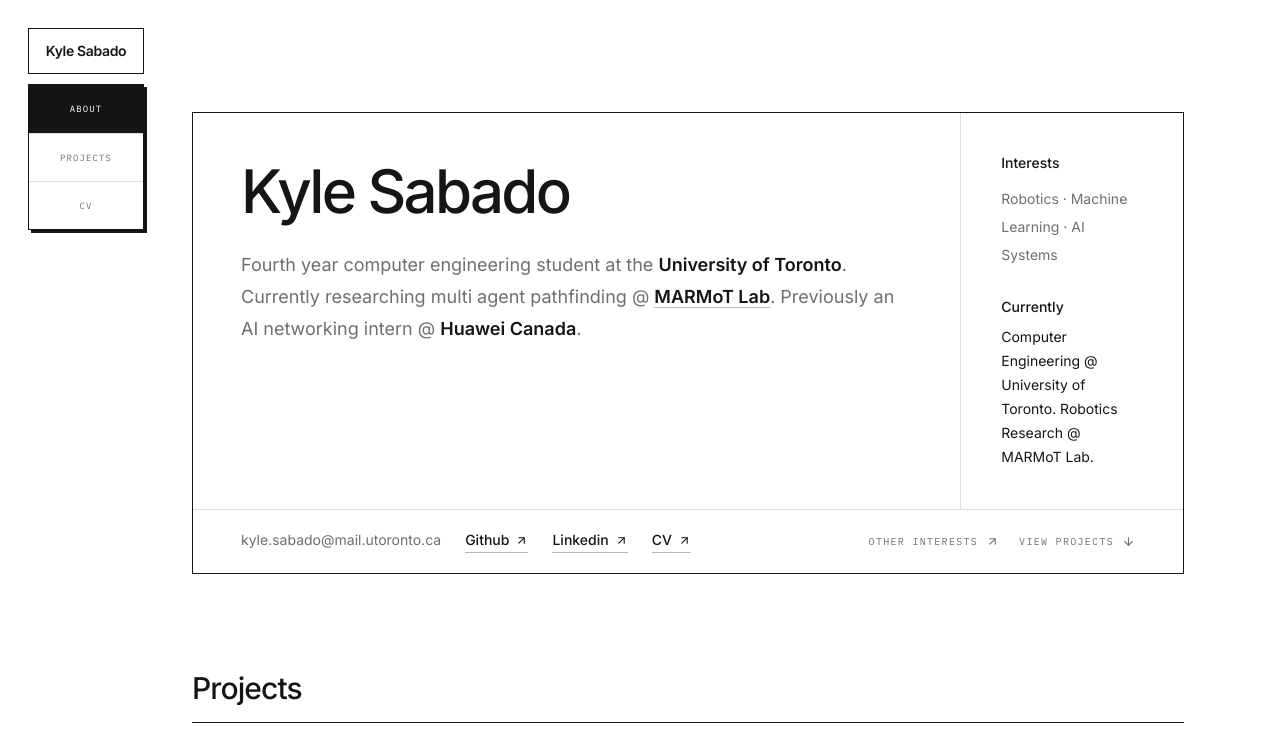
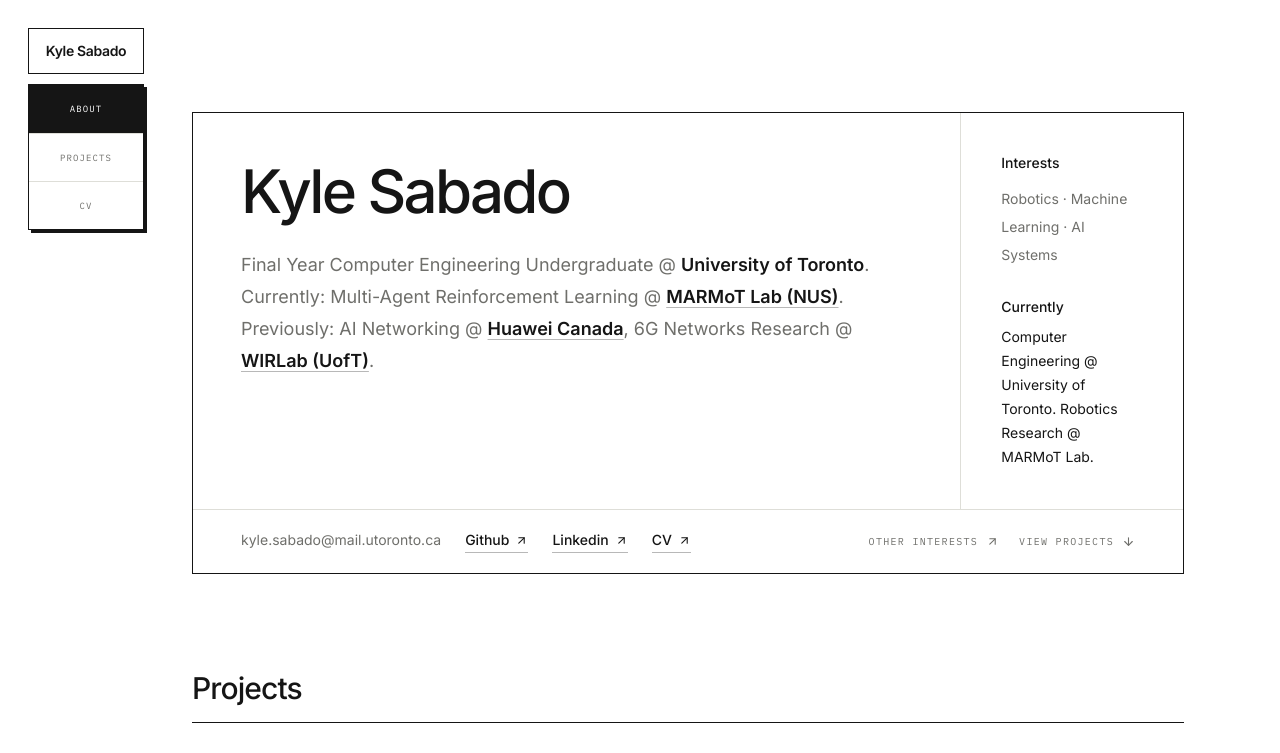
Before and after one commit to Kylx28/kylx28.github.io, a React (Vite) app: page /#/ in a window 1280 px wide. Shown: the top 753 px of the page. Built offline with nearby package versions, Linux system fonts and the light colour scheme; grey boxes are pictures that could not be loaded.

Commit message:
update bio

```diff
--- a/src/data/profile.ts
+++ b/src/data/profile.ts
@@ -2,19 +2,24 @@ export interface BioPart {
   text: string
   emphasis?: boolean
   href?: string
+  newLine?: boolean
 }
 
 export const profile = {
   name: 'Kyle Sabado',
   // role: 'Machine Learning · Robotics · AI Systems',
   bio: [
-    { text: 'Fourth year computer engineering student at the ' },
+    { text: 'Final Year Computer Engineering Undergraduate @ ' },
     { text: 'University of Toronto', emphasis: true },
-    { text: '. Currently researching multi agent pathfinding @ ' },
-    { text: 'MARMoT Lab', emphasis: true, href: 'https://marmotlab.org/index.html' },
-    { text: '. Previously an AI networking intern @ ' },
-    { text: 'Huawei Canada', emphasis: true },
     { text: '.' },
+    { text: 'Currently: Multi-Agent Reinforcement Learning @ ', newLine: true },
+    { text: 'MARMoT Lab (NUS)', emphasis: true, href: 'https://marmotlab.org/index.html' },
+    { text: '.' },
+    { text: 'Previously: AI Networking @ ', newLine: true },
+    { text: 'Huawei Canada', emphasis: true, href: 'https://www.linkedin.com/company/huawei-technologies-canada-co-ltd/' },
+    { text: ', 6G Networks Research @ ' },
+    { text: 'WIRLab (UofT)', emphasis: true, href: 'https://www.wirlab.utoronto.ca/'},
+    { text: '.'}
   ] as BioPart[],
   affiliation: 'Computer Engineering @ University of Toronto. Robotics Research @ MARMoT Lab.',
   interests: ['Robotics', 'Machine Learning', 'AI Systems'],
--- a/src/pages/HomePage.tsx
+++ b/src/pages/HomePage.tsx
@@ -1,5 +1,5 @@
 import { ArrowDown, ArrowUpRight } from 'lucide-react'
-import { useEffect } from 'react'
+import { Fragment, useEffect } from 'react'
 import { Link, useLocation } from 'react-router-dom'
 import { CVContent } from '../components/CVContent'
 import { ProjectIndex } from '../components/ProjectIndex'
@@ -21,12 +21,17 @@ export function HomePage() {
             <div className="p-6 sm:p-9 lg:p-12">
               <h1 className="text-5xl font-medium tracking-[-0.045em] sm:text-6xl">{profile.name}</h1>
               <p className="mt-7 max-w-3xl text-lg leading-8 text-muted">
-                {profile.bio.map((part, index) => part.href ? (
-                  <a key={index} href={part.href} target="_blank" rel="noreferrer" className="font-semibold text-ink underline decoration-ink/30 underline-offset-4 hover:decoration-ink">{part.text}</a>
-                ) : part.emphasis ? (
-                  <strong key={index} className="font-semibold text-ink">{part.text}</strong>
-                ) : (
-                  <span key={index}>{part.text}</span>
+                {profile.bio.map((part, index) => (
+                  <Fragment key={index}>
+                    {part.newLine && <br />}
+                    {part.href ? (
+                      <a href={part.href} target="_blank" rel="noreferrer" className="font-semibold text-ink underline decoration-ink/30 underline-offset-4 hover:decoration-ink">{part.text}</a>
+                    ) : part.emphasis ? (
+                      <strong className="font-semibold text-ink">{part.text}</strong>
+                    ) : (
+                      <span>{part.text}</span>
+                    )}
+                  </Fragment>
                 ))}
               </p>
             </div>
```
